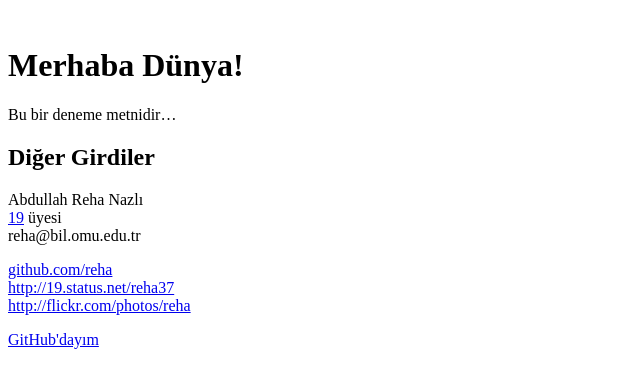
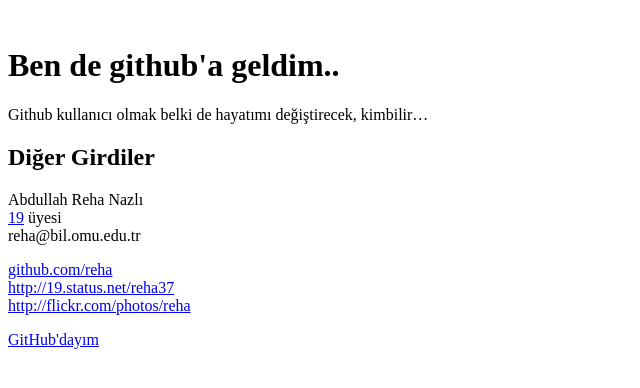
Before and after one commit to reha/reha.github.com, a Jekyll site: the page built from 0/_posts/2010-10-28-ilk.md, in a window 1280 px wide. Shown: the top 388 px of the page, without its empty margins (0-640 px from the left). Built offline with Jekyll 4.4.1, drawn with Linux system fonts in a browser that asks for light colours.

Commit message:
icerik ve baslık degisti

```diff
--- a/0/_posts/2010-10-28-ilk.md
+++ b/0/_posts/2010-10-28-ilk.md
@@ -1,6 +1,6 @@
 ---
 layout: post
-title: Merhaba Dünya!
+title: Ben de github'a geldim..
 ---
 
-Bu bir deneme metnidir...
+Github kullanıcı olmak belki de hayatımı değiştirecek, kimbilir...
```
